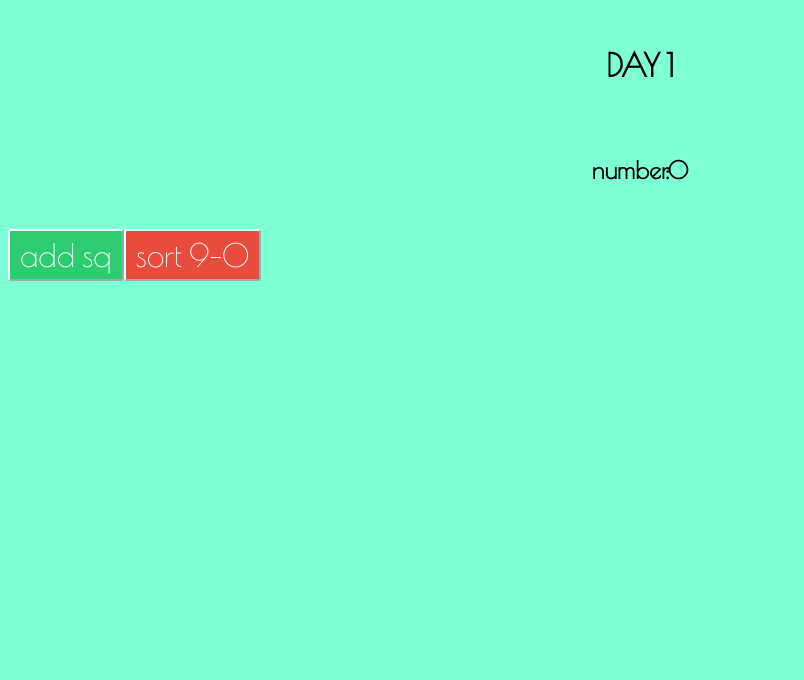
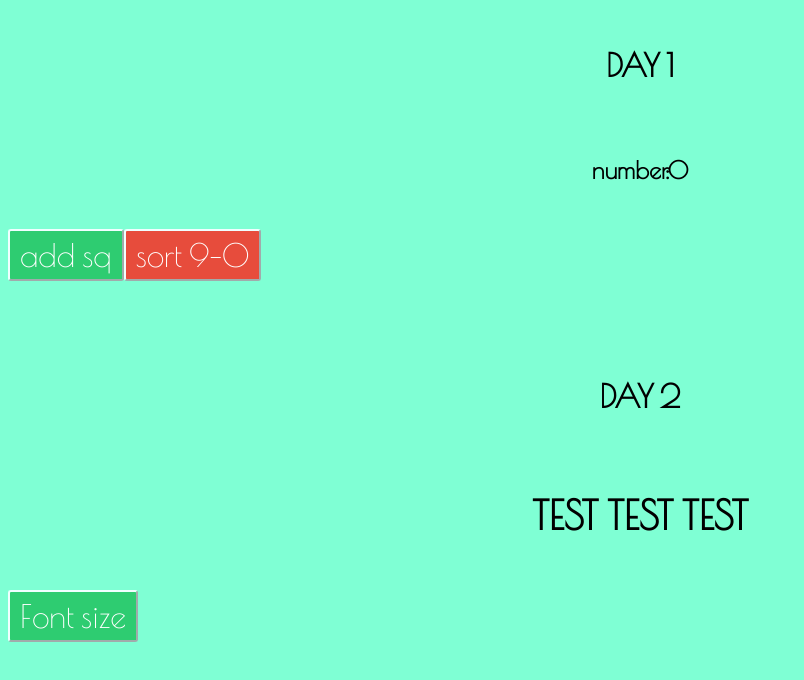
Before and after one commit to Jakavickis/rewatch, a React (Create React App) app: page / in a window 1280 px wide. Shown: the top 680 px of the page, without its empty margins (0-804 px from the left). Built offline with nearby package versions, Linux system fonts and the light colour scheme.

Commit message:
react size

```diff
--- a/src/App.jsx
+++ b/src/App.jsx
@@ -1,14 +1,15 @@
 import './App.scss';
 import Square from './components/day1/Square';
+import Day005 from './components/day2/Day005';
 
 function App() {
 
   return (
     <>
       <h1 className='container'>DAY 1</h1>
-      <div>
-        <Square />
-      </div>
+      <Square />
+      <h1 className='container'>DAY 2</h1>
+      <Day005 />
     </>
   );
 }
--- /dev/null
+++ b/src/components/day2/Day005.jsx
@@ -0,0 +1,21 @@
+import { useState } from "react";
+
+function Day005() {
+
+    const [fontSize, setFontZise] = useState(40);
+
+    const changeFont = () => {
+        setFontZise(f => !f)
+    }
+
+    return (
+        <>
+            <h1 className="container" style={{
+                fontSize: fontSize ? '40px' : '25px'
+            }}>TEST TEST TEST</h1>
+            <button onClick={changeFont} className="btn btn-green">Font size</button>
+        </>
+    )
+}
+
+export default Day005;
```
